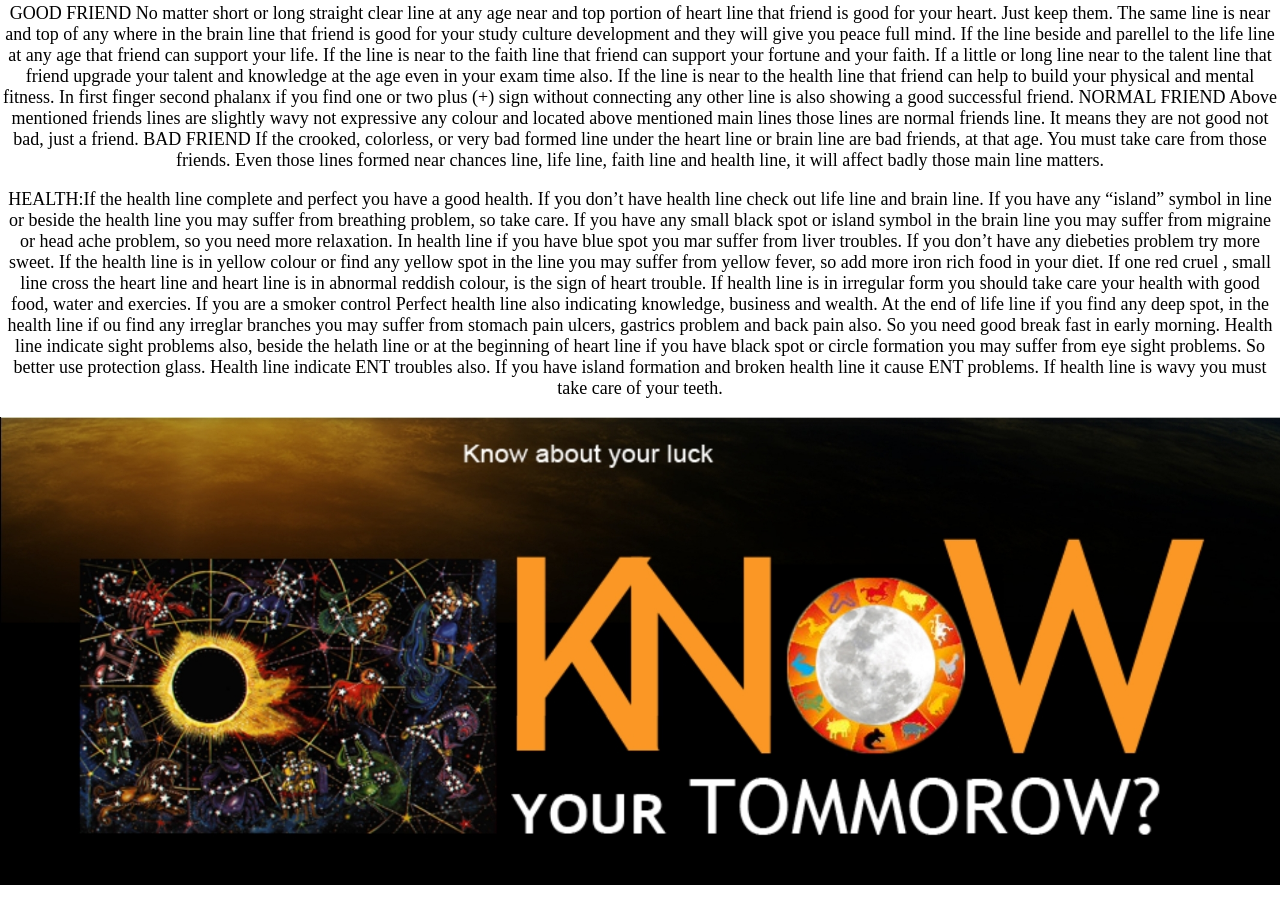
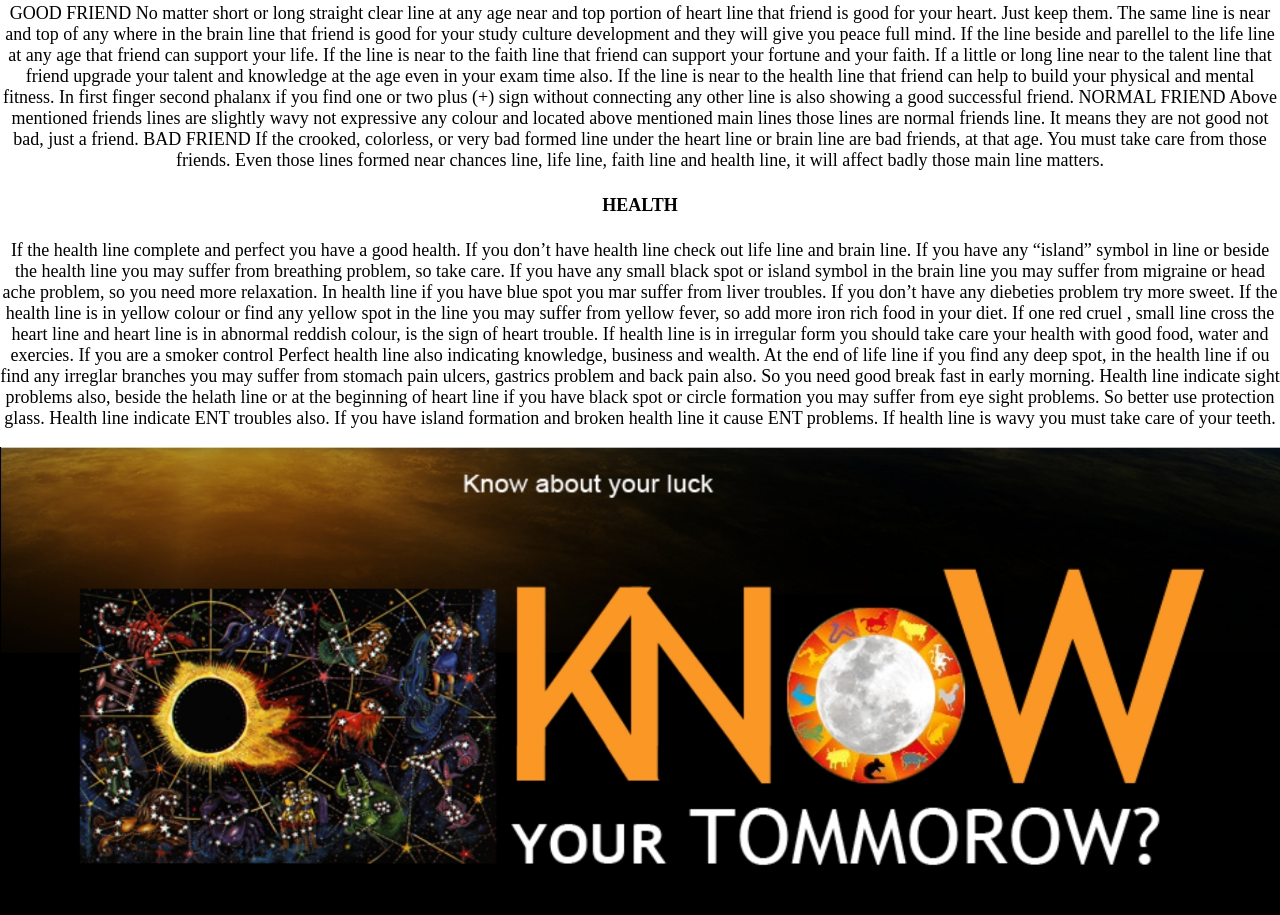
Before and after one commit to palmline/guru, a plain HTML site: page index.html in a window 1280 px wide. Shown: the part 2770-3685 px from the top of the page. Before the commit the page ends 3655 px from the top, so only its background shows below. Drawn offline with Linux system fonts and the light colour scheme.

Commit message:
Update index.html
commit

```diff
--- a/index.html
+++ b/index.html
@@ -126,8 +126,8 @@ those main line matters.
 
 
    <article>
-
-  <p>HEALTH:If the health line complete and perfect you have a good health. If you don’t have health line
+    <h4>HEALTH</h4>
+  <p>If the health line complete and perfect you have a good health. If you don’t have health line
 check out life line and brain line.
 
     If you have any “island” symbol in line or beside the health line you may suffer from breathing
```
